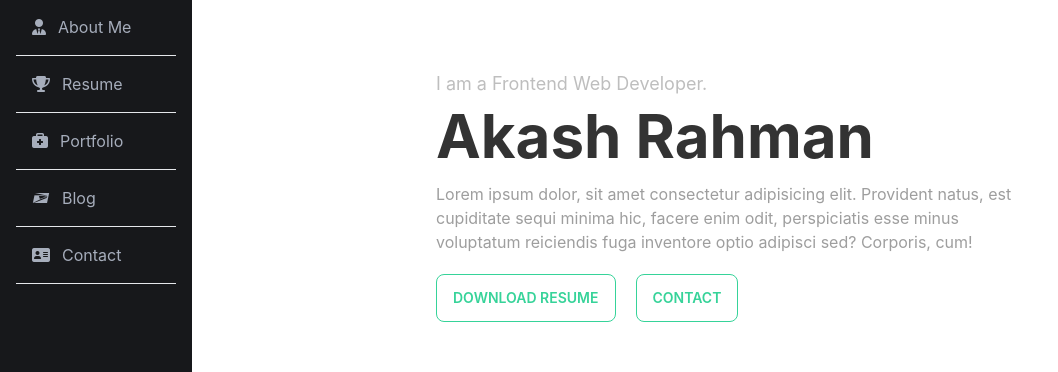
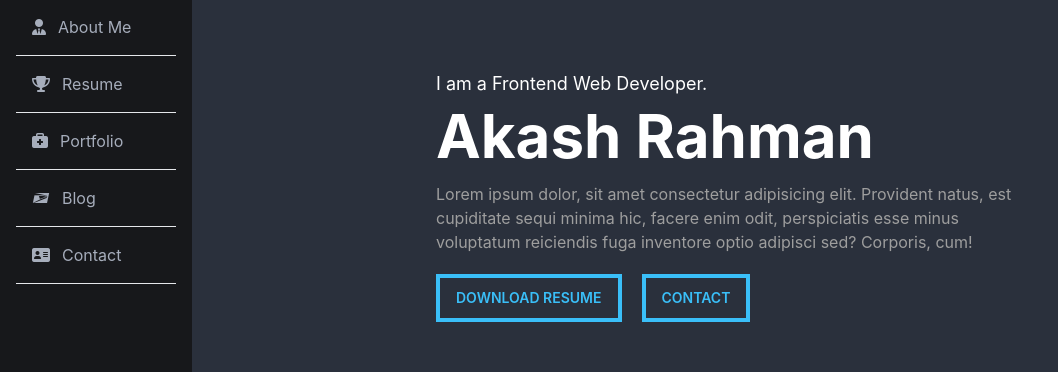
Before and after one commit to Akash7766/Portfolio, a React (Create React App) app: page / in a window 1280 px wide. Shown: the part 194-566 px from the top of the page, without its empty margins (0-1058 px from the left). Built offline with nearby package versions, Linux system fonts and the light colour scheme.

Commit message:
blogs and contact me added

```diff
--- a/src/Pages/Blog/Blogs.js
+++ b/src/Pages/Blog/Blogs.js
@@ -1,7 +1,11 @@
 import React from "react";
 
 const Blogs = () => {
-  return <div>This is blogs page.</div>;
+  return (
+    <div className="bg-white h-full flex justify-center items-center p-5">
+      <img src="https://i.ibb.co/7rfpznN/under-construction.png" alt="" />
+    </div>
+  );
 };
 
 export default Blogs;
--- a/src/Pages/Home/Home.js
+++ b/src/Pages/Home/Home.js
@@ -1,14 +1,14 @@
 import React from "react";
-import TypeAnimation from "react-type-animation";
+import { Link } from "react-router-dom";
 
 const Home = () => {
   return (
-    <div className="bg-[#FFFFFF] h-full flex justify-center items-center flex-col">
+    <div className="bg-[#FFFFF] h-full flex justify-center items-center flex-col">
       <div className="w-full px-5 sm:px-0 sm:w-[600px] h-full flex justify-center flex-col">
-        <h2 className="text-lg text-[#BEBEBE] mb-2">
+        <h2 className="text-lg text-[#fff] mb-2">
           I am a Frontend Web Developer.{" "}
         </h2>
-        <h1 className="text-[#333333] text-4xl sm:text-6xl font-bold mb-4">
+        <h1 className="text-[#fff] text-4xl sm:text-6xl font-bold mb-4">
           Akash Rahman
         </h1>
         <p className="text-[#9E9E9E] mb-5">
@@ -18,12 +18,16 @@ const Home = () => {
           Corporis, cum!
         </p>
         <div>
-          <button className="btn btn-outline btn-success mr-5 mb-5">
+          <button className="btn btn-outline btn-info border-4 rounded-none mr-5 mb-5">
             <a href="./../../file/Minhazur__Rahman__Akash__Resume.pdf" download>
               Download Resume
             </a>
           </button>
-          <button className="btn btn-outline btn-success">Contact</button>
+          <Link to="/contact">
+            <button className="btn btn-outline btn-info border-4 rounded-none">
+              Contact
+            </button>
+          </Link>
         </div>
       </div>
     </div>
```
Also changed, not shown: src/Images/under-construction.png (added).
